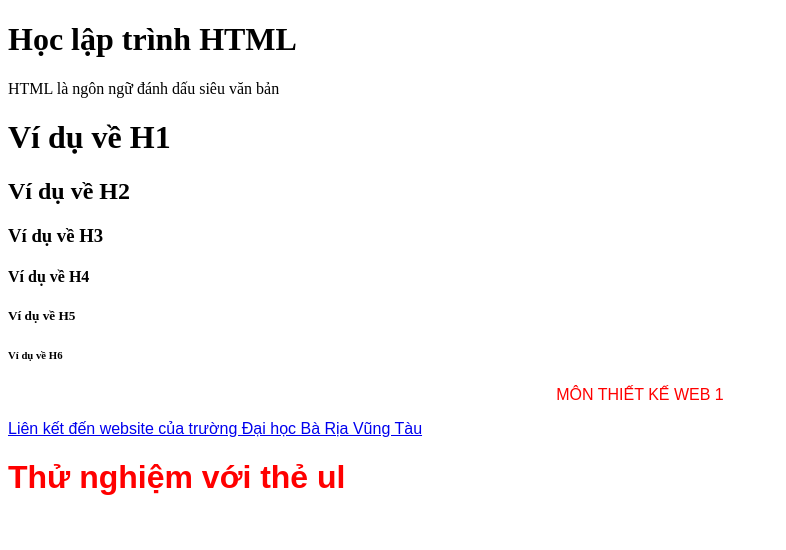
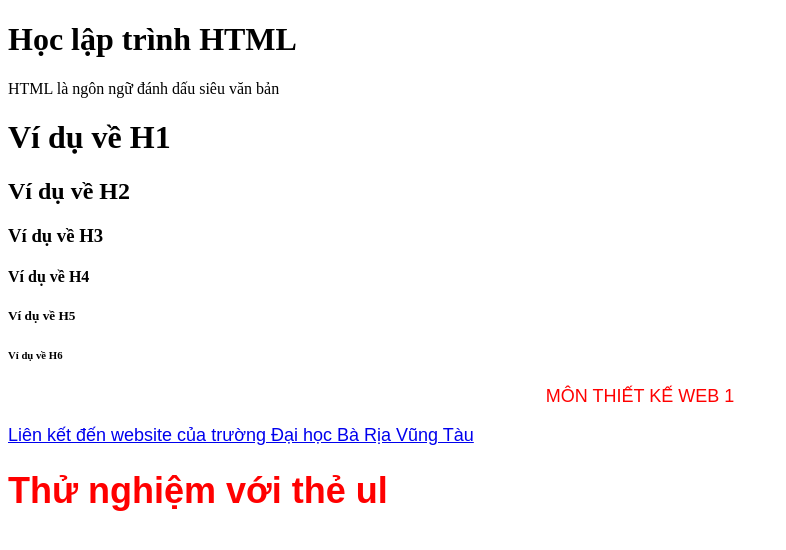
Before and after one commit to TaQuangKhoi/Thiet-ke-va-phat-trien-website, a plain HTML site: page Buoi-1/Vidu-1/vidu-1.html in a window 1280 px wide. Shown: the whole page, without its empty margins (0-786 px from the left). Drawn offline with Linux system fonts and the light colour scheme.

Commit message:
att size trong thẻ font

```diff
--- a/Buoi-1/Vidu-1/vidu-1.html
+++ b/Buoi-1/Vidu-1/vidu-1.html
@@ -14,7 +14,7 @@
         <h5> Ví dụ về H5 </h5>
         <h6> Ví dụ về H6 </h6>
 
-        <font color="red" face ="Arial">
+        <font color="red" face ="Arial" size="+1">
         <p align = center>
             MÔN THIẾT KẾ WEB 1
         </p>
```
